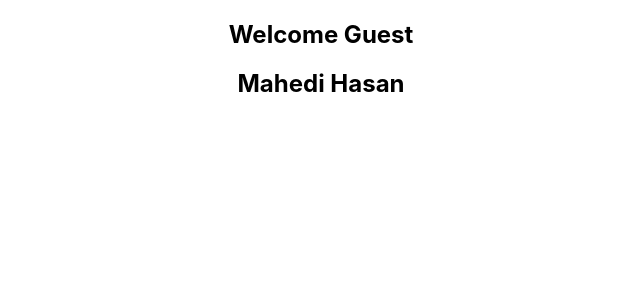
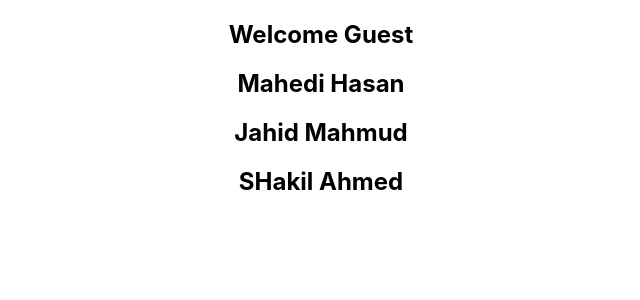
Before and after one commit to AnwarHossainSR/react-typescript-learn, a React (Create React App) app: page / in a window 1280 px wide. Shown: the top 300 px of the page, without its empty margins (319-959 px from the left). Built offline with nearby package versions, Linux system fonts and the light colour scheme.

Commit message:
Typing array

```diff
--- a/src/App.tsx
+++ b/src/App.tsx
@@ -1,16 +1,28 @@
 import "./App.css";
 import { Greets } from "./components/Greets";
 import { Person } from "./components/Person";
+import { PersonList } from "./components/PersonList";
 
 function App() {
   const personName = {
     first: "Mahedi",
     last: "Hasan",
   };
+  const nameList = [
+    {
+      first: "Jahid",
+      last: "Mahmud",
+    },
+    {
+      first: "SHakil",
+      last: "Ahmed",
+    },
+  ];
   return (
     <div className="App">
       <Greets name="Mahedi Hasan" messageCount={20} isLoggedIn={false} />
       <Person name={personName} />
+      <PersonList names={nameList} />
     </div>
   );
 }
--- /dev/null
+++ b/src/components/PersonList.tsx
@@ -0,0 +1,20 @@
+type PersonListProps = {
+  names: {
+    first: string;
+    last: string;
+  }[];
+};
+
+export const PersonList = (props: PersonListProps) => {
+  return (
+    <div>
+      {props.names.map((name) => {
+        return (
+          <h2>
+            {name.first} {name.last}
+          </h2>
+        );
+      })}
+    </div>
+  );
+};
```
